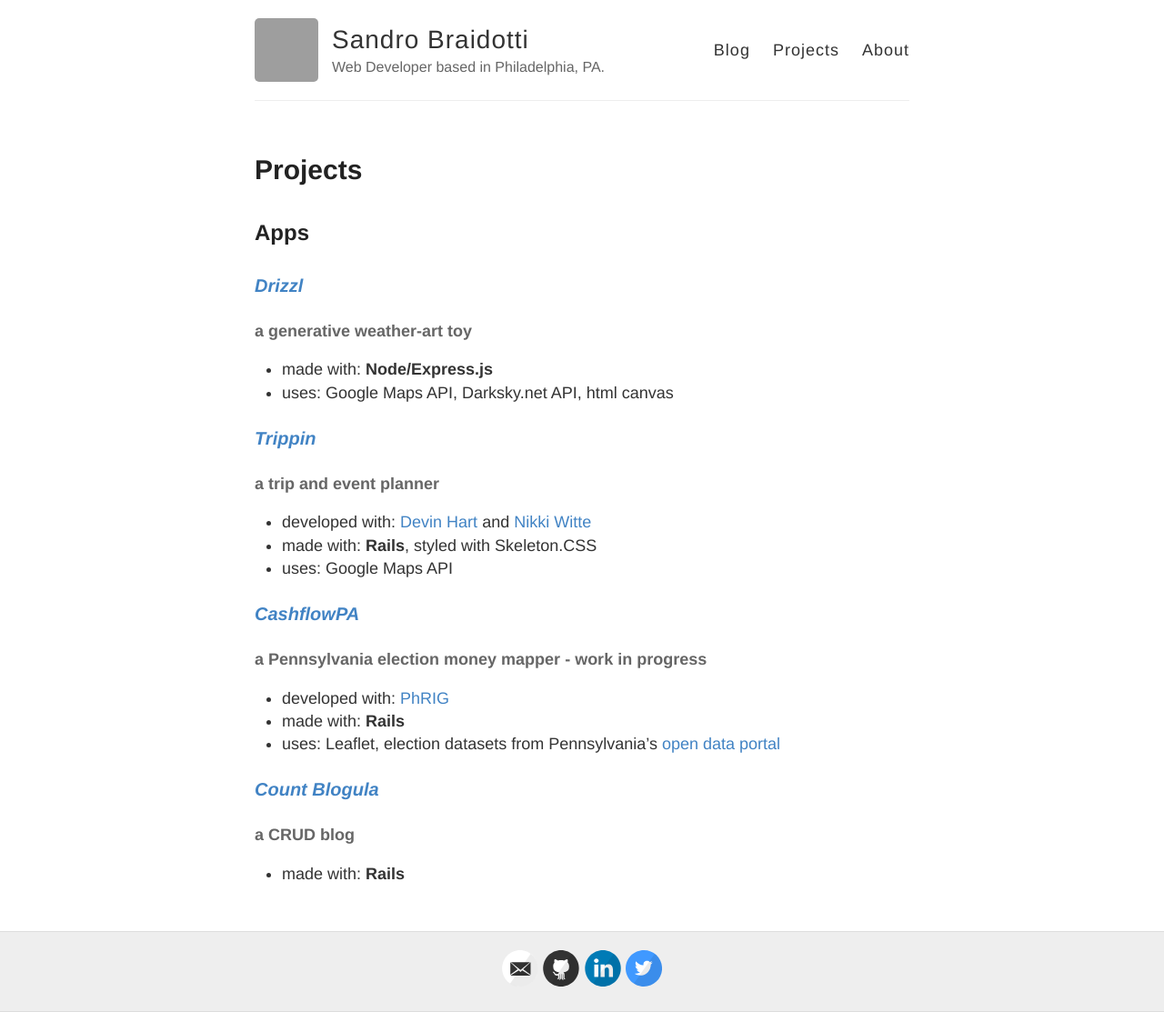
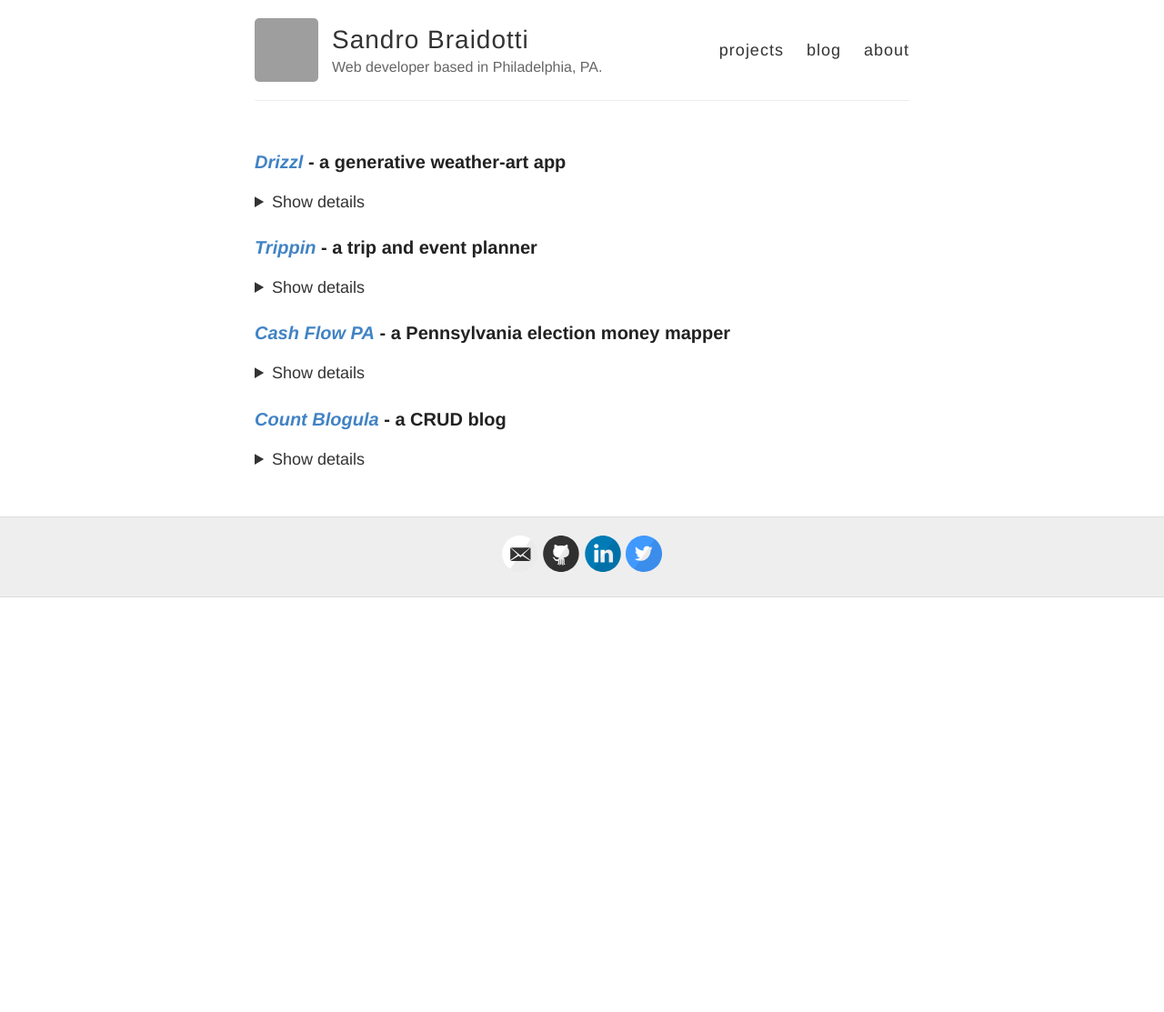
Before and after one commit to abraidotti/abraidotti.github.io, a Jekyll site: the page built from projects.md, in a window 1280 px wide. Shown: the whole page at 91% size. Built offline with Jekyll 4.4.1, drawn with Linux system fonts in a browser that asks for light colours; after the commit the page ends 900 px from its top, so only the background shows below that; grey boxes are pictures that could not be loaded.

Commit message:
lots of changes big and small

```diff
--- a/_config.yml
+++ b/_config.yml
@@ -6,7 +6,7 @@
 name: Sandro Braidotti
 
 # Short bio or description (displayed in the header)
-description: Web Developer based in Philadelphia, PA.
+description: Web developer based in Philadelphia, PA.
 
 # URL of your avatar or profile pic (you could use your GitHub profile pic)
 avatar: https://avatars1.githubusercontent.com/u/20328440?s=400&v=4
--- a/_layouts/default.html
+++ b/_layouts/default.html
@@ -33,9 +33,9 @@
           </div>
 
           <nav>
-            <a href="{{ site.baseurl }}/">Blog</a>
-            <a href="{{ site.baseurl }}/projects">Projects</a>
-            <a href="{{ site.baseurl }}/about">About</a>
+            <a href="{{ site.baseurl }}/projects">projects</a>
+            <a href="{{ site.baseurl }}/blog">blog</a>
+            <a href="{{ site.baseurl }}/about">about</a>
           </nav>
         </header>
       </div>
--- a/_layouts/page.html
+++ b/_layouts/page.html
@@ -4,7 +4,7 @@
 
 <article class="page">
 
-  <h1>{{ page.title }}</h1>
+  <!-- <h1>{{ page.title }}</h1> -->
 
   <div class="entry">
     {{ content }}
--- a/projects.md
+++ b/projects.md
@@ -1,28 +1,50 @@
 ---
 layout: page
-title: Projects
+title: projects
 permalink: /projects/
 ---
 
-## Apps
+### *[Drizzl](http://drizzl.herokuapp.com)* - a generative weather-art app
+<details>
+  <summary>
+    Show details
+  </summary>
+  <p>made with <strong>Node/Express.js</strong></p>
+  <p>uses: Google Maps API, Darksky.net API, html canvas</p>
+  <p>see the <a href="http://www.github.com/abraidotti/drizzl">git repo</a> for more information.</p>
+  <img src="/img/projects/drizzl-screenshot.png">
+</details>
 
-### *[Drizzl](http://drizzl.herokuapp.com)*
-#### a generative weather-art toy
-  * made with: **Node/Express.js**
-  * uses: Google Maps API, Darksky.net API, html canvas
 
-### *[Trippin](http://trippin-app.herokuapp.com)*
-#### a trip and event planner
-  * developed with: [Devin Hart](https://devin-hart.github.io/) and [Nikki Witte](https://nwitte4.github.io/)
-  * made with: **Rails**, styled with Skeleton.CSS
-  * uses: Google Maps API
+### *[Trippin](http://trippin-app.herokuapp.com)* - a trip and event planner
+<details>
+  <summary>
+    Show details
+  </summary>
+  <p>developed in a group with <a href="https://devin-hart.github.io/">Devin Hart</a> and <a href="https://nwitte4.github.io/">Nikki Witte</a></p>
+  <p>made with <strong>Rails</strong> and styled with Skeleton.css</p>
+  <p>uses: Google Maps API, GMaps4Rails gem, Simple Calendar gem</p>
+  <p>see the <a href="http://www.github.com/abraidotti/cal">git repo</a> for more information.</p>
+  <img src="/img/projects/trippin-screenshot.png">
+</details>
 
-### *[CashflowPA](https://github.com/phrig/cash_flow_pa)*
-#### a Pennsylvania election money mapper - work in progress
-  * developed with: [PhRIG](https://phrig.github.io/)
-  * made with: **Rails**
-  * uses: Leaflet, election datasets from Pennsylvania's [open data portal](https://data.pa.gov/)
+### *[Cash Flow PA](https://github.com/phrig/cash_flow_pa)* - a Pennsylvania election money mapper
+<details>
+  <summary>
+    Show details
+  </summary>
+  <p>developed with <a href="https://phrig-site.github.io/">PhRIG</a></p>
+  <p>made with <strong>Rails</strong> and styled with Bootstrap</p>
+  <p>uses: Leaflet Gem, lots of federal and state open data sets</p>
+  <p>see the <a href="https://github.com/phrig/cashflow-pa-rails">git repo</a> for more information.</p>
+  <img src="/img/projects/cashflow-pa-screenshot.png">
+</details>
 
-### *[Count Blogula](http://countblogula.herokuapp.com)*
-#### a CRUD blog
-  * made with: **Rails**
+### *[Count Blogula](http://countblogula.herokuapp.com)* - a CRUD blog
+  <details>
+    <summary>
+      Show details
+    </summary>
+    <p>made with: <strong>Rails</strong>
+    <p>see the <a href="https://github.com/abraidotti/count-blogula">git repo</a> for more information.</p>
+    <img src="/img/projects/count-blogula-screenshot.png">
```
Also changed, not shown: about.md (+9 -16 lines), blog.md (added, +20 -0 lines), index.html (+16 -10 lines), img/projects/cashflow-pa-screenshot.png (added), img/projects/count-blogula-screenshot.png (added), img/projects/drizzl-screenshot.png (added), img/projects/trippin-screenshot.png (added), 2 other files.
